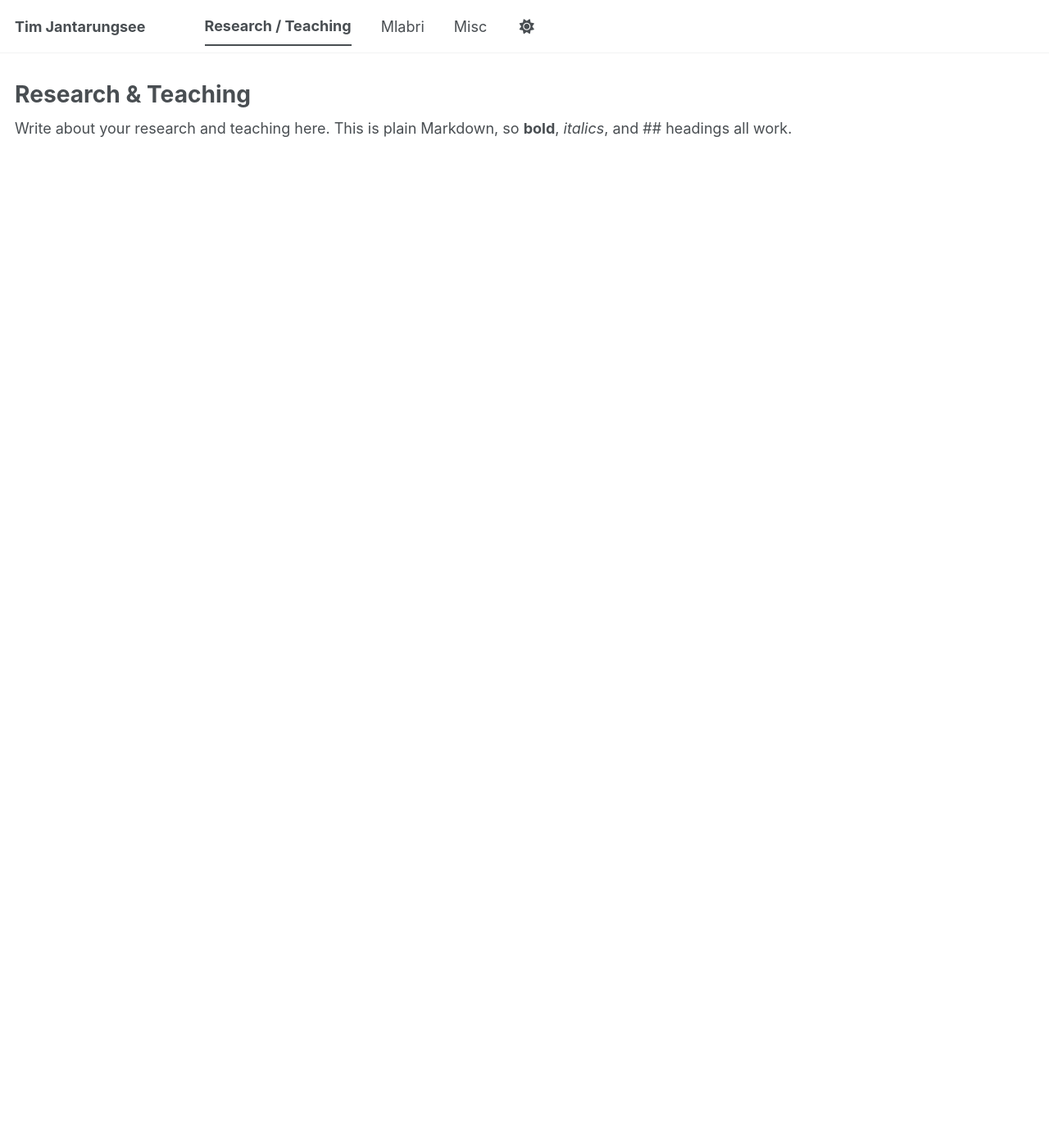
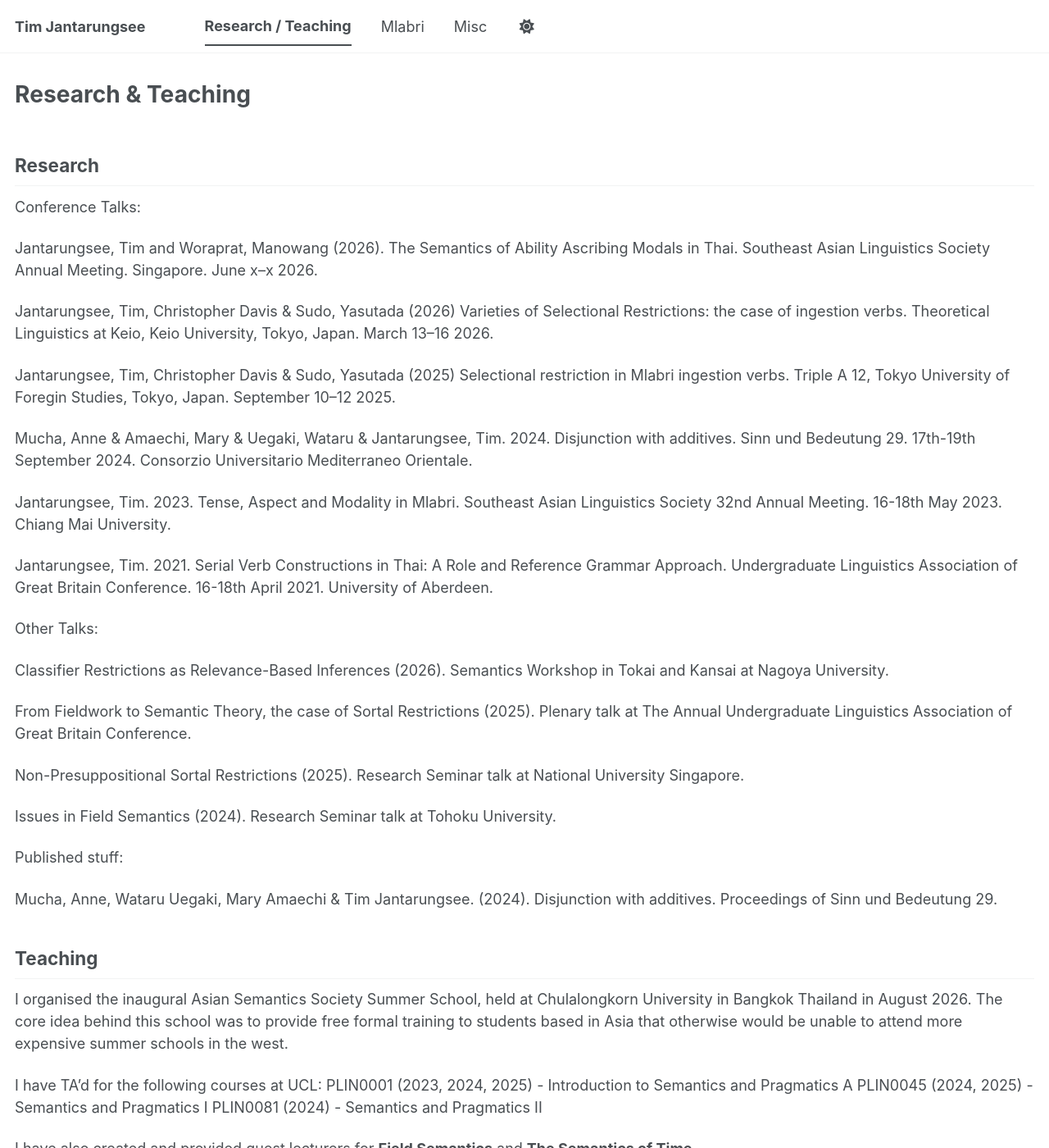
Before and after one commit to timjantarungsee/timjantarungsee.github.io, a Jekyll site: the page built from _pages/research-teaching.md, in a window 1280 px wide and 1400 px high. Shown: the whole window at 82% size. Built offline with Jekyll 4.4.1, drawn with Linux system fonts in a browser that asks for light colours; a script bundle is joined from its source files by our own code; library files that are not in the unit come from our copies; some of the changed text lies outside the part shown.

Commit message:
Update research-teaching.md

```diff
--- a/_pages/research-teaching.md
+++ b/_pages/research-teaching.md
@@ -3,6 +3,49 @@ permalink: /research-teaching/
 title: "Research & Teaching"
 author_profile: false
 ---
+## Research
 
-Write about your research and teaching here. This is plain Markdown,
-so **bold**, *italics*, and ## headings all work.
+Conference Talks:
+
+Jantarungsee, Tim and Woraprat, Manowang (2026). The Semantics of Ability Ascribing Modals in Thai. Southeast Asian Linguistics Society Annual Meeting. Singapore. June x–x 2026.
+
+Jantarungsee, Tim, Christopher Davis & Sudo, Yasutada (2026) Varieties of Selectional Restrictions: the case of ingestion verbs. Theoretical Linguistics at Keio, Keio University, Tokyo, Japan. March 13–16 2026.
+
+Jantarungsee, Tim, Christopher Davis & Sudo, Yasutada (2025) Selectional restriction in Mlabri ingestion verbs. Triple A 12, Tokyo University of Foregin Studies, Tokyo, Japan. September 10–12 2025.
+
+Mucha, Anne & Amaechi, Mary & Uegaki, Wataru & Jantarungsee, Tim. 2024. Disjunction with additives. Sinn und Bedeutung 29. 17th-19th September 2024. Consorzio Universitario Mediterraneo Orientale.
+
+Jantarungsee, Tim. 2023. Tense, Aspect and Modality in Mlabri. Southeast Asian Linguistics Society 32nd Annual Meeting. 16-18th May 2023. Chiang Mai University.
+
+Jantarungsee, Tim. 2021. Serial Verb Constructions in Thai: A Role and Reference Grammar Approach. Undergraduate Linguistics Association of Great Britain Conference. 16-18th April 2021. University of Aberdeen.
+
+Other Talks:
+
+Classifier Restrictions as Relevance-Based Inferences (2026). Semantics Workshop in Tokai and Kansai at Nagoya University.
+
+From Fieldwork to Semantic Theory, the case of Sortal Restrictions (2025). Plenary talk at The Annual Undergraduate Linguistics Association of Great Britain Conference.
+
+Non-Presuppositional Sortal Restrictions (2025). Research Seminar talk at National University Singapore.
+
+Issues in Field Semantics (2024). Research Seminar talk at Tohoku University.
+
+Published stuff:
+
+Mucha, Anne, Wataru Uegaki, Mary Amaechi & Tim Jantarungsee. (2024). Disjunction with additives. Proceedings of Sinn und Bedeutung 29.
+
+
+## Teaching
+I organised the inaugural Asian Semantics Society Summer School, held at Chulalongkorn University in Bangkok Thailand in August 2026. The core idea behind this school was to provide free formal training to students based in Asia that otherwise would be unable to attend more expensive summer schools in the west.
+
+I have TA'd for the following courses at UCL:
+PLIN0001 (2023, 2024, 2025) - Introduction to Semantics and Pragmatics A
+PLIN0045 (2024, 2025) - Semantics and Pragmatics I
+PLIN0081 (2024) - Semantics and Pragmatics II
+
+I have also created and provided guest lecturers for **Field Semantics** and **The Semantics of Time**
+
+I have taught the following short courses at UCL:
+2023- Intensional Semantics
+2025- Presupposition
+
+In 2023-2024 I ran a bi-weekly reading+research group on everything Field Linguistics related.
```
